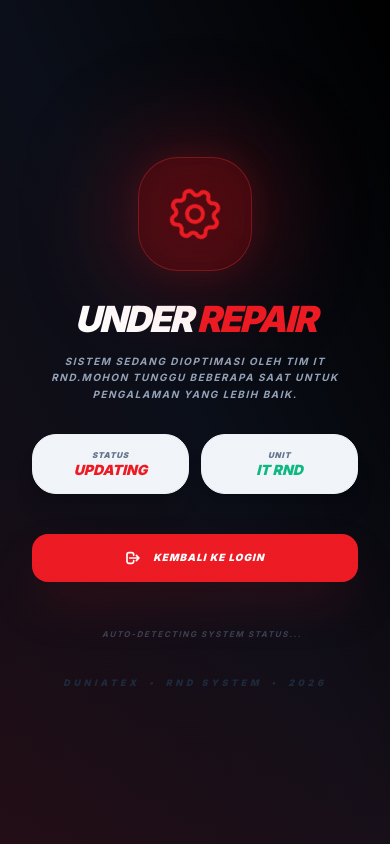
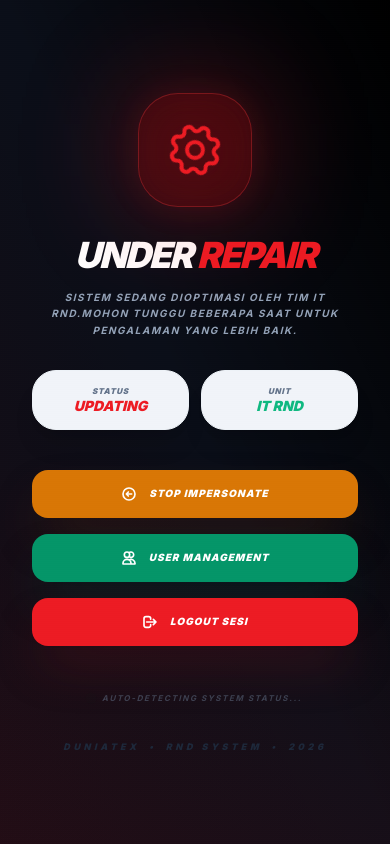
Before and after one commit to MuhamadFaruq/RND, a Laravel app: template resources/views/errors/503.blade.php in a window 390 px wide. Run offline with Laravel 12, Linux system fonts and the light colour scheme; the template is opened without the code that fills it, so the values that code supplies are empty; a user stored in the database is signed in; data comes from the database, SQL or seed files in the repository; style sheets or scripts are compiled from the project's sources; some libraries are stand-ins or nearby versions.

Commit message:
feat: optimize maintenance mode workflow and UI for Super Admins
- Fix maintenance bypass typo for /stop-impersonate in bootstrap/app.php
- Add root path and profile paths to maintenance exclusion list
- Enhance 503.blade.php with conditional buttons for Super Admins (Stop Impersonate, User Management)
- Rebuild production assets

```diff
--- a/resources/views/errors/503.blade.php
+++ b/resources/views/errors/503.blade.php
@@ -55,7 +55,27 @@
         </div>
 
         <div class="flex flex-col sm:flex-row items-center justify-center gap-4 mb-12 md:mb-20">
-            {{-- Logout/Back to Login Button --}}
+            {{-- 1. STOP IMPERSONATING (If active) --}}
+            @if(session()->has('impersonator_id'))
+                <a href="{{ route('admin.stop-impersonate') }}" class="w-full sm:w-auto group flex items-center justify-center gap-3 px-8 py-4 rounded-2xl md:rounded-3xl bg-amber-600 text-white font-black uppercase italic tracking-widest text-[10px] md:text-xs hover:bg-black transition-all duration-500 shadow-2xl shadow-amber-900/40">
+                    <svg class="w-4 h-4 transition-transform group-hover:rotate-180" fill="none" stroke="currentColor" viewBox="0 0 24 24">
+                        <path stroke-linecap="round" stroke-linejoin="round" stroke-width="2.5" d="M11 15l-3-3m0 0l3-3m-3 3h8M3 12a9 9 0 1118 0 9 9 0 01-18 0z"></path>
+                    </svg>
+                    Stop Impersonate
+                </a>
+            @endif
+
+            {{-- 2. USER MANAGEMENT (Only for Super Admin to access Impersonate feature) --}}
+            @if(auth()->check() && (auth()->user()->isSuperAdmin() || session()->has('impersonator_id')))
+                <a href="{{ route('admin.users') }}" class="w-full sm:w-auto group flex items-center justify-center gap-3 px-8 py-4 rounded-2xl md:rounded-3xl bg-emerald-600 text-white font-black uppercase italic tracking-widest text-[10px] md:text-xs hover:bg-black transition-all duration-500 shadow-2xl shadow-emerald-900/40">
+                    <svg class="w-4 h-4 transition-transform group-hover:scale-110" fill="none" stroke="currentColor" viewBox="0 0 24 24">
+                        <path stroke-linecap="round" stroke-linejoin="round" stroke-width="2.5" d="M12 4.354a4 4 0 110 5.292M15 21H3v-1a6 6 0 0112 0v1zm0 0h6v-1a6 6 0 00-9-5.197M13 7a4 4 0 11-8 0 4 4 0 018 0z"></path>
+                    </svg>
+                    User Management
+                </a>
+            @endif
+
+            {{-- 3. LOGOUT / BACK TO LOGIN --}}
             @if(auth()->check())
                 <form method="POST" action="{{ route('logout') }}" class="w-full sm:w-auto">
                     @csrf
@@ -63,7 +83,7 @@
                         <svg class="w-4 h-4 transition-transform group-hover:-translate-x-1" fill="none" stroke="currentColor" viewBox="0 0 24 24">
                             <path stroke-linecap="round" stroke-linejoin="round" stroke-width="2.5" d="M17 16l4-4m0 0l-4-4m4 4H7m6 4v1a3 3 0 01-3 3H6a3 3 0 01-3-3V7a3 3 0 013-3h4a3 3 0 013 3v1"></path>
                         </svg>
-                        Kembali Ke Login
+                        Logout Sesi
                     </button>
                 </form>
             @else
```
Also changed, not shown: 3 other files.
